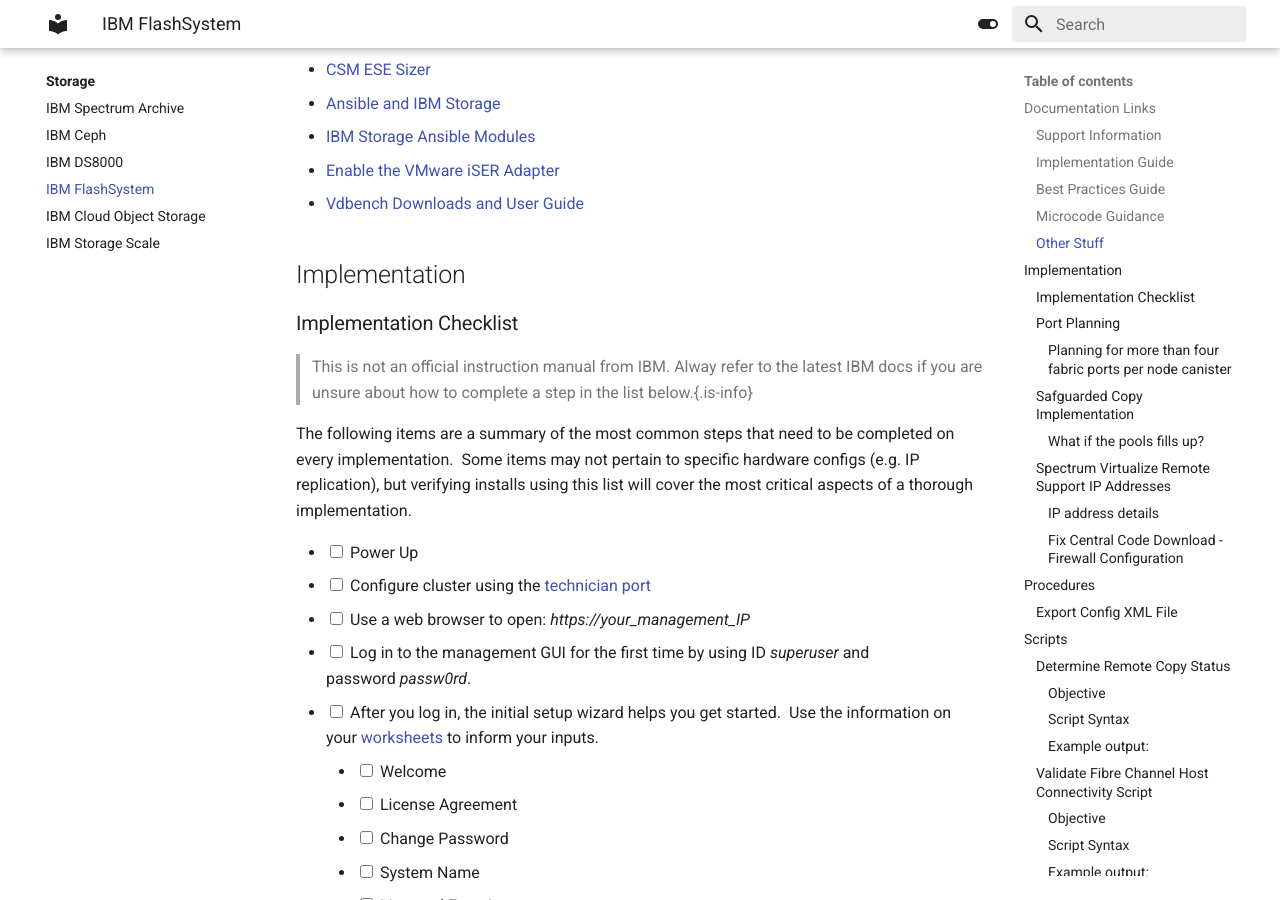
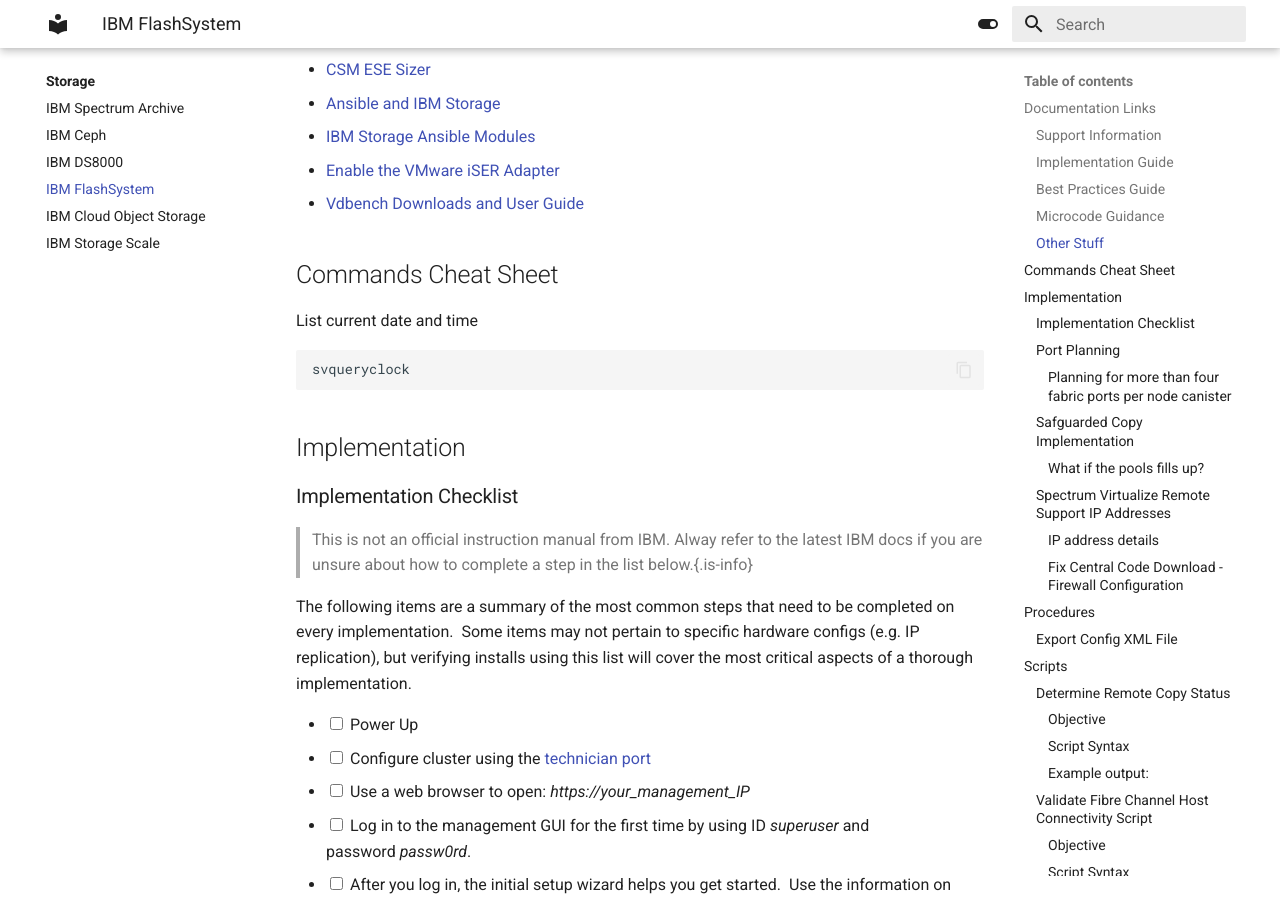
Before and after one commit to rickkoe/worknotes, an MkDocs documentation site: the page built from docs/Storage/flashsystem.md, in a window 1280 px wide and 900 px high, scrolled down 1270 px. Built offline with MkDocs 1.6.1 and Material for MkDocs 9.7.7, drawn with Linux system fonts in a browser that asks for light colours.

Commit message:
svqueryclock

````diff
--- a/docs/Storage/flashsystem.md
+++ b/docs/Storage/flashsystem.md
@@ -43,6 +43,15 @@
 -	[IBM Storage Ansible Modules](https://galaxy.ansible.com/ibm/spectrum_virtualize)
 - [Enable the VMware iSER Adapter](https://docs.vmware.com/en/VMware-vSphere/7.0/com.vmware.vsphere.storage.doc/GUID-4F2C10BB-3705-4040-BFDE-A190FE273060.html)
 - [Vdbench Downloads and User Guide](https://www.oracle.com/downloads/server-storage/vdbench-downloads.html)
+
+
+## Commands Cheat Sheet
+
+List current date and time
+
+```
+svqueryclock
+```
 
 
 ## Implementation
````
